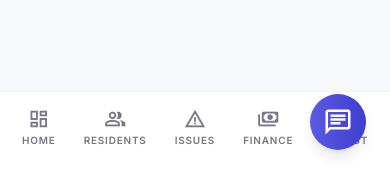
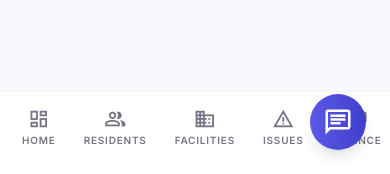
Before and after one commit to nisrg77/e-scoiety, a Django app: template templates/admin_base.html in a window 390 px wide. Shown: the part 670-844 px from the top of the page. Run offline with Django 3.2, Linux system fonts and the light colour scheme; the template is opened without the code that fills it, so the values that code supplies are empty; some libraries are stand-ins or nearby versions.

Commit message:
added facilities to mobile bottom navigation

```diff
--- a/templates/admin_base.html
+++ b/templates/admin_base.html
@@ -36,6 +36,10 @@
     <span class="material-symbols-outlined">group</span>
     <span>Residents</span>
 </a>
+<a href="{% url 'facility_list' %}" class="bottom-nav-item {% if request.resolver_match.url_name == 'facility_list' or request.resolver_match.url_name == 'book_facility' or request.resolver_match.url_name == 'my_bookings' %}active{% endif %}">
+    <span class="material-symbols-outlined">domain</span>
+    <span>Facilities</span>
+</a>
 <a href="{% url 'manage_complaints' %}" class="bottom-nav-item {% if request.resolver_match.url_name == 'manage_complaints' %}active{% endif %}">
     <span class="material-symbols-outlined">report_problem</span>
     <span>Issues</span>
```
